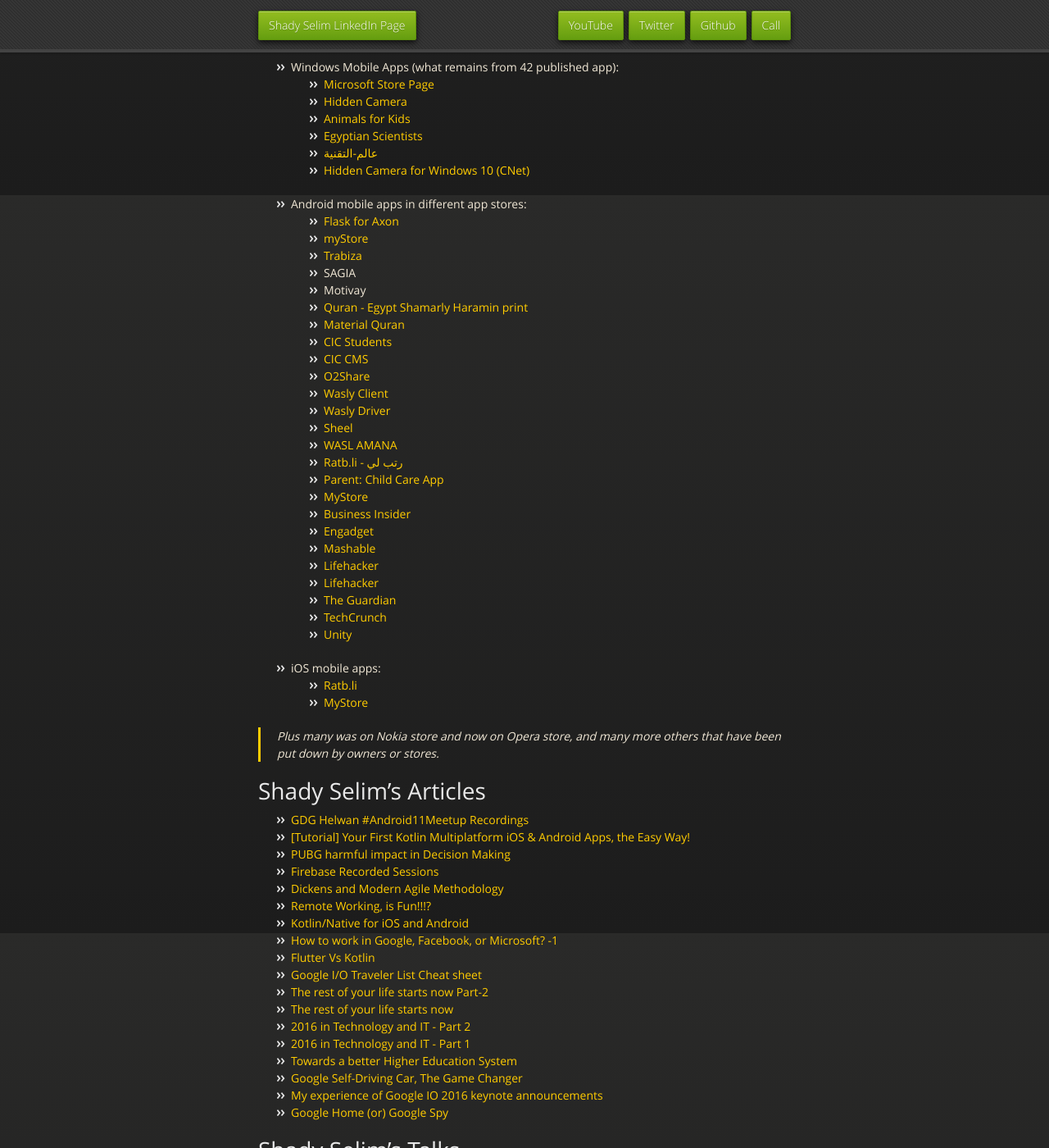
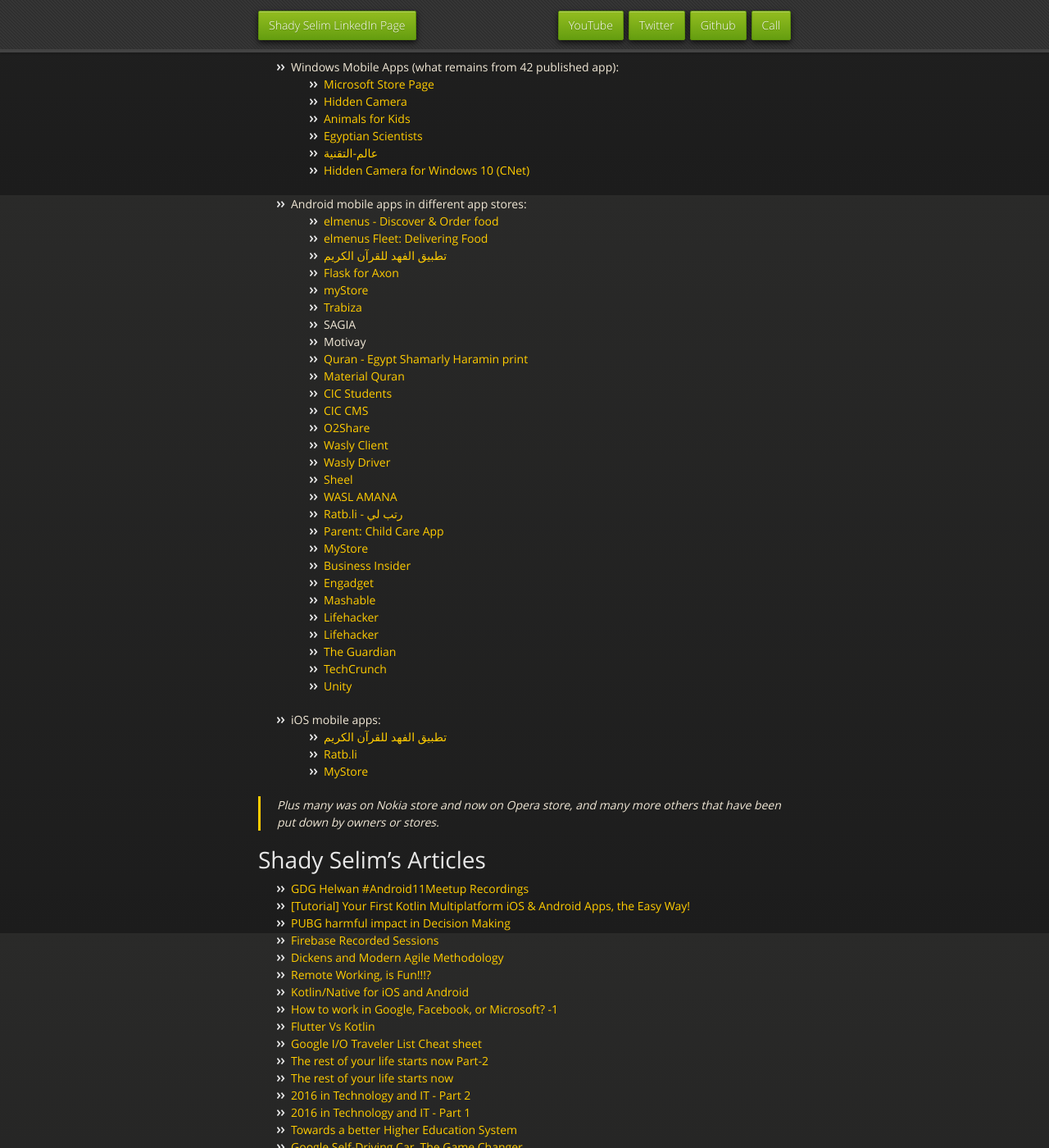
Before and after one commit to Shady-Selim/shady-selim.github.io, a Jekyll site: the page built from index.md, in a window 1280 px wide and 1400 px high, scrolled down 2462 px. Shown: the whole window at 82% size. Built offline with Jekyll 4.4.1, drawn with Linux system fonts in a browser that asks for light colours; our own code applies the rules of GitHub Pages for plain Markdown files.

Commit message:
Update index.md

```diff
--- a/index.md
+++ b/index.md
@@ -103,6 +103,9 @@
   - [عالم-التقنية](https://www.microsoft.com/en-eg/p/عالم-التقنية/9nblggh0975z)
   - [Hidden Camera for Windows 10 (CNet)](https://download.cnet.com/Hidden-Camera-for-Windows-10/3000-12511_4-77801196.html)
 - Android mobile apps in different app stores:
+  - [elmenus - Discover & Order food](https://play.google.com/store/apps/details?id=com.elmenus.app)
+  - [elmenus Fleet: Delivering Food](https://play.google.com/store/apps/details?id=com.elmenus.driver)
+  - [تطبيق الفهد للقرآن الكريم](https://play.google.com/store/apps/details?id=co.alfahad.quran)
   - [Flask for Axon](https://play.google.com/store/apps/details?id=com.medable.axon.flask)
   - [myStore](https://play.google.com/store/apps/details?id=com.stcc.mystore)
   - [Trabiza](https://play.google.com/store/apps/details?id=com.trabiza.app)
@@ -129,6 +132,7 @@
   - [TechCrunch](http://www.myappwiz.com/home/appdetail?platform=android&appID=com.Shady.techcrunch)
   - [Unity](http://www.appszoom.com/android-app/unity-kxbrj.html)
 - iOS mobile apps:
+  - [تطبيق الفهد للقرآن الكريم](https://apps.apple.com/us/app/%D8%AA%D8%B7%D8%A8%D9%8A%D9%82-%D8%A7%D9%84%D9%81%D9%87%D8%AF-%D9%84%D9%84%D9%82%D8%B1%D8%A2%D9%86-%D8%A7%D9%84%D9%83%D8%B1%D9%8A%D9%85/id1496504042)
   - [Ratb.li](https://apps.apple.com/us/app/ratb-li/id1308032045)
   - [MyStore](https://apps.apple.com/us/app/mystore/id1468736442)
 
```
